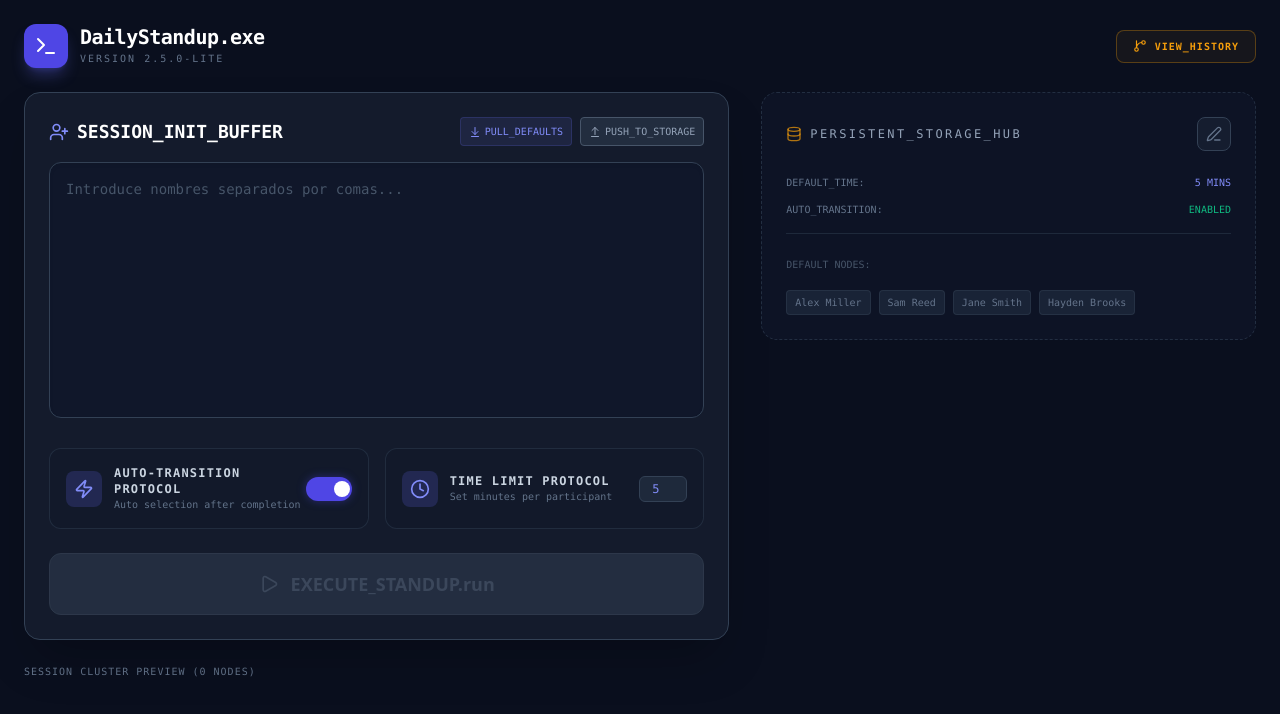
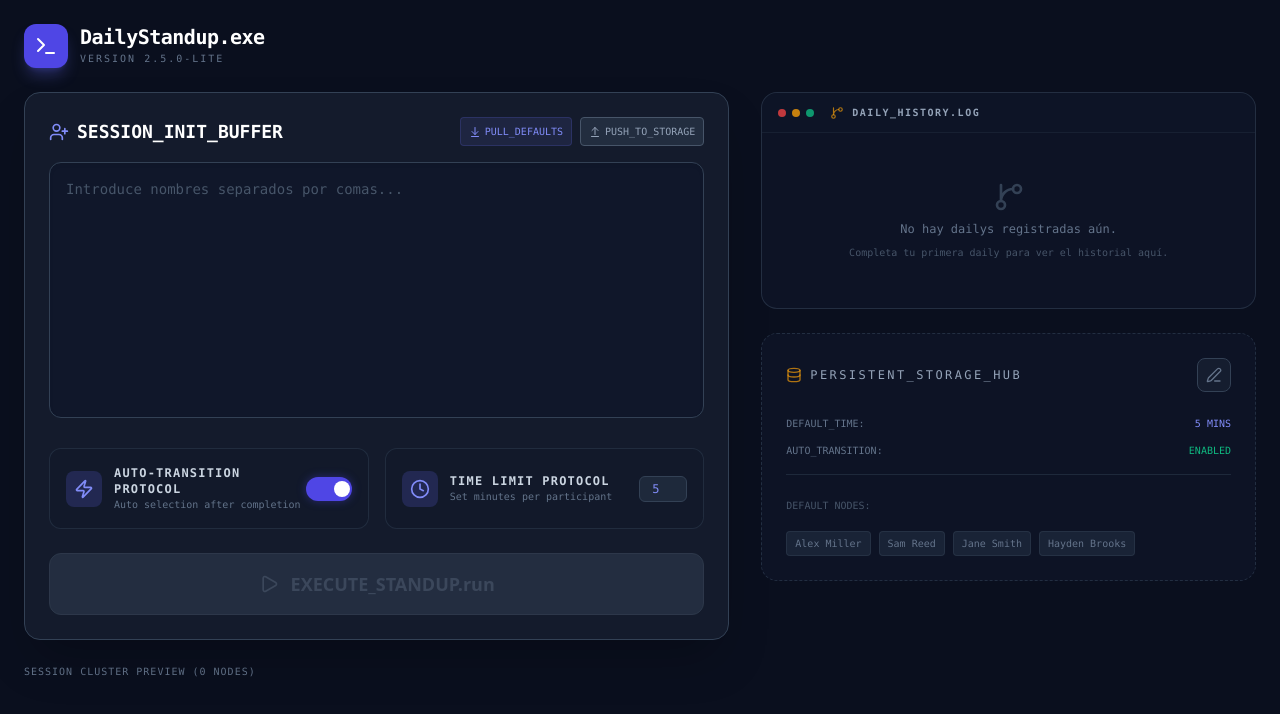
Before and after one commit to Macorreag/DailyStandup.exe, a React (Vite) app: page / in a window 1280 px wide. Shown: the top 714 px of the page. Built offline with nearby package versions, Linux system fonts and the light colour scheme.

Commit message:
Integrate history panel into SetupView for better UX
Co-authored-by: Macorreag <32028541+Macorreag@users.noreply.github.com>

```diff
--- a/App.tsx
+++ b/App.tsx
@@ -5,8 +5,7 @@ import { TERMINAL_BOOT_LOGS, MAX_TIME_SECONDS } from './constants';
 import SetupView from './components/SetupView';
 import DailyView from './components/DailyView';
 import FinishedView from './components/FinishedView';
-import HistoryView from './components/HistoryView';
-import { Terminal as TerminalIcon, ShieldAlert, GitBranch } from 'lucide-react';
+import { Terminal as TerminalIcon, ShieldAlert } from 'lucide-react';
 
 const App: React.FC = () => {
   const [mode, setMode] = useState<AppMode>(AppMode.SETUP);
@@ -64,15 +63,6 @@ const App: React.FC = () => {
     addLog("Standup cycle completed successfully.", "SUCCESS");
   }, [addLog]);
 
-  const showHistory = useCallback(() => {
-    setMode(AppMode.HISTORY);
-    addLog("Loading daily history log...", "INFO");
-  }, [addLog]);
-
-  const backFromHistory = useCallback(() => {
-    setMode(AppMode.SETUP);
-  }, []);
-
   return (
     <div className="min-h-screen bg-[#0a0f1e] text-slate-100 flex flex-col p-4 md:p-6 font-sans selection:bg-indigo-500/30">
       {/* Header aligned as per screenshot */}
@@ -87,23 +77,13 @@ const App: React.FC = () => {
           </div>
         </div>
 
-        {mode !== AppMode.SETUP && mode !== AppMode.HISTORY && (
+        {mode !== AppMode.SETUP && (
           <button
             onClick={resetAll}
             className="flex items-center gap-2 px-4 py-2 text-[10px] font-mono border border-red-500/30 rounded-lg hover:bg-red-500/10 transition-all text-red-500 uppercase tracking-widest font-bold bg-red-500/5"
           >
             <ShieldAlert className="w-3.5 h-3.5" />
             Abort_System
-          </button>
-        )}
-
-        {mode === AppMode.SETUP && (
-          <button
-            onClick={showHistory}
-            className="flex items-center gap-2 px-4 py-2 text-[10px] font-mono border border-amber-500/30 rounded-lg hover:bg-amber-500/10 transition-all text-amber-500 uppercase tracking-widest font-bold bg-amber-500/5"
-          >
-            <GitBranch className="w-3.5 h-3.5" />
-            View_History
           </button>
         )}
       </header>
@@ -131,10 +111,6 @@ const App: React.FC = () => {
             onReset={resetAll}
           />
         )}
-
-        {mode === AppMode.HISTORY && (
-          <HistoryView onBack={backFromHistory} />
-        )}
       </main>
     </div>
   );
--- /dev/null
+++ b/components/HistoryPanel.tsx
@@ -0,0 +1,156 @@
+
+import React from 'react';
+import { GitBranch, Trash2 } from 'lucide-react';
+import { getDailyHistory, clearDailyHistory } from '../dailyHistory';
+import { DailyHistoryEntry } from '../types';
+
+const HistoryPanel: React.FC = () => {
+  const [history, setHistory] = React.useState<DailyHistoryEntry[]>([]);
+
+  React.useEffect(() => {
+    setHistory(getDailyHistory());
+  }, []);
+
+  const formatDate = (dateStr: string) => {
+    const date = new Date(dateStr);
+    return date.toLocaleDateString('en-US', {
+      weekday: 'short',
+      month: 'short',
+      day: 'numeric',
+      hour: '2-digit',
+      minute: '2-digit'
+    });
+  };
+
+  const formatDuration = (seconds: number) => {
+    const m = Math.floor(seconds / 60);
+    const s = seconds % 60;
+    return `${m}m ${s}s`;
+  };
+
+  const handleClearHistory = () => {
+    if (confirm('¿Estás seguro de que quieres eliminar todo el historial de dailys?')) {
+      clearDailyHistory();
+      setHistory([]);
+    }
+  };
+
+  const renderGitLogEntry = (entry: DailyHistoryEntry, index: number) => {
+    const isFirst = index === 0;
+    const displayDate = entry.id.split('-').slice(0, 3).join('-');
+    return (
+      <div key={entry.createdAt} className="mb-4 animate-fade-in">
+        <div className="flex items-start gap-3">
+          {/* Branch visual */}
+          <div className="flex flex-col items-center">
+            <div className={`w-2.5 h-2.5 rounded-full flex-shrink-0 ${isFirst ? 'bg-emerald-500 shadow-[0_0_8px_rgba(16,185,129,0.6)]' : 'bg-indigo-500'}`} />
+            {index < history.length - 1 && (
+              <div className="w-0.5 flex-1 min-h-[80px] bg-slate-700" />
+            )}
+          </div>
+
+          {/* Log content */}
+          <div className="flex-1 space-y-1.5 min-w-0">
+            {/* Commit header */}
+            <div className="flex items-center gap-2 flex-wrap">
+              <span className="text-amber-400 font-mono text-xs">commit</span>
+              <span className="text-amber-400/70 font-mono text-xs">{displayDate}</span>
+              {isFirst && (
+                <span className="text-[8px] font-mono bg-emerald-500/20 text-emerald-400 px-1.5 py-0.5 rounded border border-emerald-500/30">
+                  HEAD
+                </span>
+              )}
+            </div>
+
+            {/* Date */}
+            <div className="text-slate-500 font-mono text-[10px]">
+              {formatDate(entry.date)}
+            </div>
+
+            {/* Participants */}
+            <div className="pl-3 border-l border-slate-800 space-y-1">
+              <p className="text-slate-400 font-mono text-[10px]">Participants:</p>
+              <div className="flex flex-wrap gap-1">
+                {entry.participantsOrder.map((name, idx) => (
+                  <span key={idx} className="text-slate-500 font-mono text-[10px] bg-slate-800/50 px-1.5 py-0.5 rounded">
+                    {idx + 1}) {name}
+                  </span>
+                ))}
+              </div>
+
+              {/* Duration & Next owner */}
+              <div className="flex items-center gap-3 pt-1">
+                <span className="text-slate-600 font-mono text-[10px]">
+                  Duration: <span className="text-purple-400">{formatDuration(entry.totalDuration)}</span>
+                </span>
+                <span className="text-slate-600 font-mono text-[10px]">
+                  Next: <span className="text-indigo-400 font-bold">{entry.nextOwner}</span>
+                </span>
+              </div>
+            </div>
+          </div>
+        </div>
+      </div>
+    );
+  };
+
+  return (
+    <section className="bg-slate-900/60 border border-slate-700/60 rounded-2xl backdrop-blur-sm overflow-hidden">
+      {/* Header */}
+      <div className="bg-slate-900/40 px-4 py-3 border-b border-slate-800/60 flex items-center justify-between">
+        <div className="flex items-center gap-2">
+          <div className="flex gap-1.5">
+            <div className="w-2 h-2 rounded-full bg-red-500/80" />
+            <div className="w-2 h-2 rounded-full bg-amber-500/80" />
+            <div className="w-2 h-2 rounded-full bg-emerald-500/80" />
+          </div>
+          <div className="flex items-center gap-2 ml-2">
+            <GitBranch className="w-3.5 h-3.5 text-amber-500/70" />
+            <span className="text-[10px] font-mono text-slate-400 uppercase tracking-[0.15em] font-bold">
+              Daily_History.log
+            </span>
+          </div>
+        </div>
+
+        {history.length > 0 && (
+          <button
+            onClick={handleClearHistory}
+            className="flex items-center gap-1 px-2 py-1 text-[9px] font-mono border border-red-500/30 rounded hover:bg-red-500/10 transition-all text-red-500 uppercase tracking-wider font-bold bg-red-500/5"
+          >
+            <Trash2 className="w-3 h-3" />
+            Clear
+          </button>
+        )}
+      </div>
+
+      {/* Content */}
+      <div className="p-4 overflow-y-auto max-h-[350px] scrollbar-thin">
+        {history.length === 0 ? (
+          <div className="text-center py-8 space-y-2">
+            <GitBranch className="w-8 h-8 text-slate-700 mx-auto" />
+            <p className="text-slate-500 font-mono text-xs">No hay dailys registradas aún.</p>
+            <p className="text-slate-600 font-mono text-[10px]">
+              Completa tu primera daily para ver el historial aquí.
+            </p>
+          </div>
+        ) : (
+          <>
+            <div className="text-[9px] font-mono text-slate-600 mb-3 uppercase tracking-wider">
+              $ daily log ({history.length} {history.length === 1 ? 'entry' : 'entries'})
+            </div>
+            {history.map((entry, index) => renderGitLogEntry(entry, index))}
+          </>
+        )}
+
+        {/* Cursor */}
+        {history.length > 0 && (
+          <div className="text-slate-600 flex items-center gap-1 mt-2">
+            <span className="animate-pulse text-xs">_</span>
+          </div>
+        )}
+      </div>
+    </section>
+  );
+};
+
+export default HistoryPanel;
--- a/components/SetupView.tsx
+++ b/components/SetupView.tsx
@@ -2,6 +2,7 @@
 import React, { useState, useEffect } from 'react';
 import { UserPlus, X, Play, Save, Check, Database, Edit3, ArrowDownToLine, ArrowUpFromLine, Zap, ZapOff, Clock } from 'lucide-react';
 import { DEFAULT_NAMES, MAX_TIME_SECONDS } from '../constants';
+import HistoryPanel from './HistoryPanel';
 
 interface SetupViewProps {
   onStart: (names: string[], autoTransition: boolean, maxSeconds: number) => void;
@@ -216,8 +217,12 @@ const SetupView: React.FC<SetupViewProps> = ({ onStart }) => {
         </div>
       </div>
 
-      {/* SECCIÓN DERECHA: GESTIÓN DE LOCAL STORAGE */}
+      {/* SECCIÓN DERECHA: GESTIÓN DE LOCAL STORAGE Y HISTORIAL */}
       <div className="lg:col-span-5 space-y-6">
+        {/* HISTORIAL DE DAILYS */}
+        <HistoryPanel />
+
+        {/* PERSISTENT STORAGE HUB */}
         <section className="bg-slate-900/60 border border-slate-700/60 rounded-2xl p-6 backdrop-blur-sm border-dashed">
           <div className="flex items-center justify-between mb-6">
             <h2 className="text-xs font-mono text-slate-400 uppercase tracking-[0.2em] flex items-center gap-2">
--- a/types.ts
+++ b/types.ts
@@ -16,8 +16,7 @@ export interface Participant {
 export enum AppMode {
   SETUP = 'SETUP',
   DAILY = 'DAILY',
-  SUMMARY = 'SUMMARY',
-  HISTORY = 'HISTORY'
+  SUMMARY = 'SUMMARY'
 }
 
 export interface DailyHistoryEntry {
```
